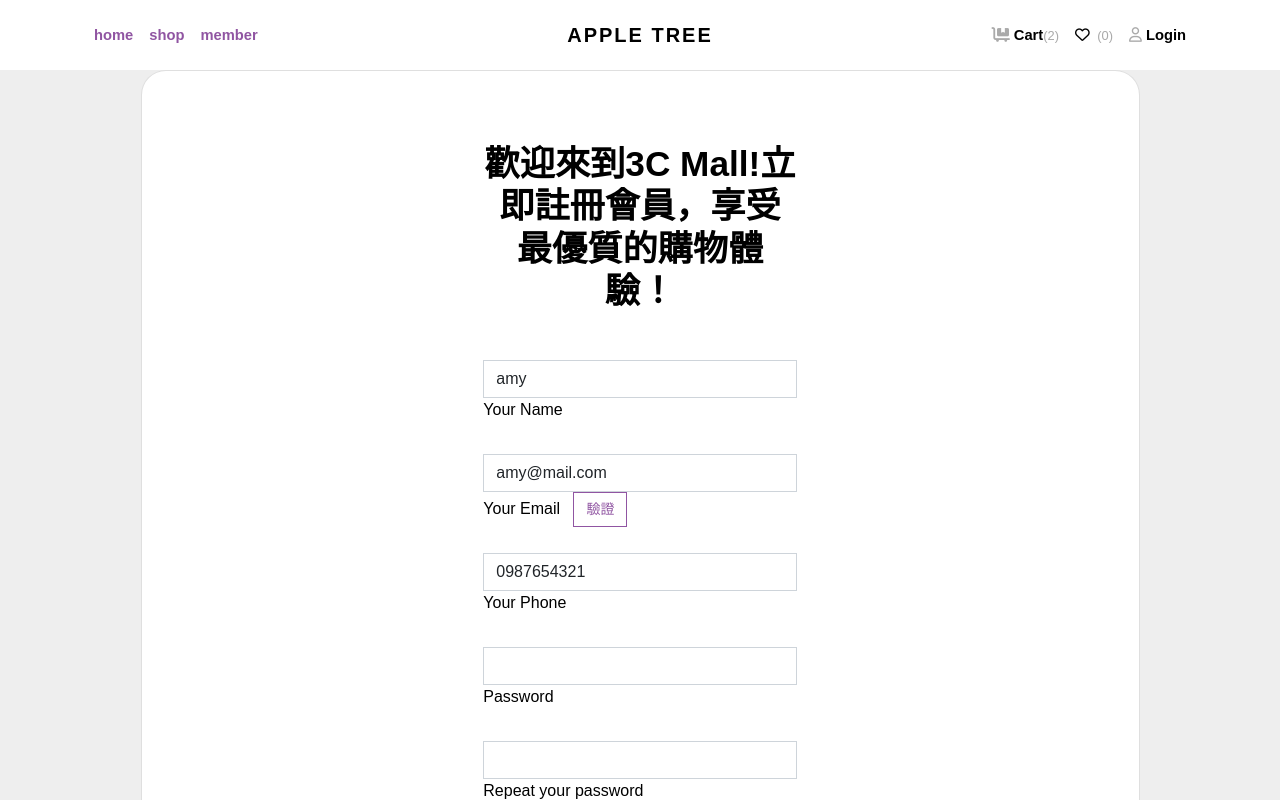
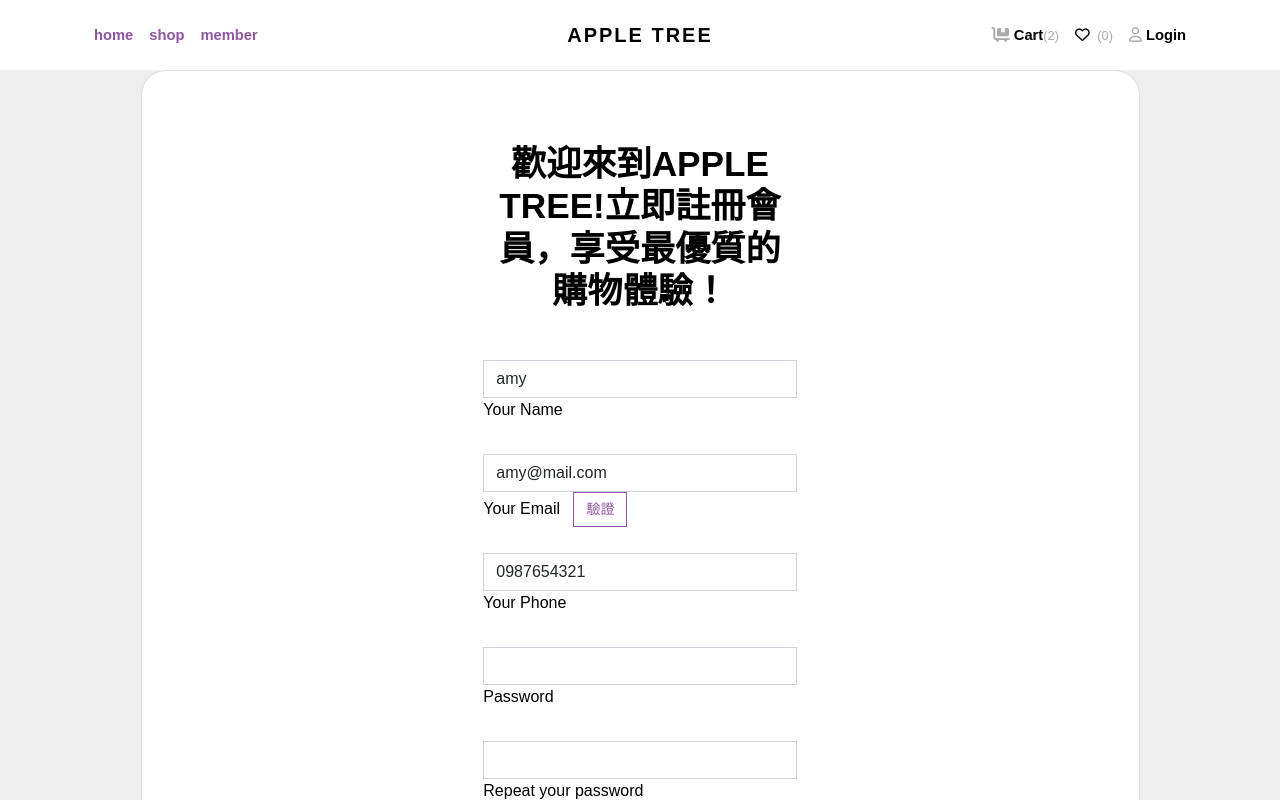
Before and after one commit to wei-zhi1001/JAVA-EEIT-MALL-VUE, a Vue app: page /register in a window 1280 px wide. Shown: the top 800 px of the page. Built offline with nearby package versions, Linux system fonts and the light colour scheme; no server answers.

Commit message:
4/9 line登入，請配合後端使用

```diff
--- a/index.html
+++ b/index.html
@@ -4,7 +4,7 @@
     <meta charset="UTF-8" />
     <link rel="icon" href="/apple-tree.png" />
     <meta name="viewport" content="width=device-width, initial-scale=1.0" />
-    <title>3C Mall</title>
+    <title>APPLE TREE</title>
     <link
       href="https://cdn.jsdelivr.net/npm/bootstrap@5.3.3/dist/css/bootstrap.min.css"
       rel="stylesheet"
--- a/src/views/LoginPage.vue
+++ b/src/views/LoginPage.vue
@@ -52,6 +52,9 @@
             >
               <i class="fab fa-google"></i>
             </button>
+            <button type="button" class="btn btn-link btn-floating mx-1" @click.prevent="gotoLineLoginPage">
+              <i class="fab fa-line"></i>
+            </button>
           </div>
         </form>
       </div>
@@ -94,6 +97,9 @@ export default {
     gotoGoogleLoginPage() {
       window.location.href = "http://localhost:8080/mall/google-login";
     },
+    gotoLineLoginPage() {
+      window.location.href = "http://localhost:8080/mall/line-login";
+    },
   },
 };
 </script>
--- a/src/views/RegisterPage.vue
+++ b/src/views/RegisterPage.vue
@@ -8,7 +8,7 @@
               <div class="row justify-content-center">
                 <div class="col-md-10 col-lg-6 col-xl-5 order-2 order-lg-1">
                   <p class="text-center h1 fw-bold mb-5 mx-1 mx-md-4 mt-4">
-                    歡迎來到3C Mall!立即註冊會員，享受最優質的購物體驗！
+                    歡迎來到APPLE TREE!立即註冊會員，享受最優質的購物體驗！
                   </p>
 
                   <form class="mx-1 mx-md-4">
@@ -174,7 +174,7 @@ export default {
   },
   methods: {
     register() {
-      if (this.verificationCode2 != this.verificationCode) {
+      if (verificationCode2==""||this.verificationCode2 != this.verificationCode) {
         this.message = "驗證碼錯誤";
       } else if (this.password != this.password2) {
         this.message = "兩次輸入的密碼不相符";
@@ -224,7 +224,7 @@ export default {
         fd.append("verificationCode", this.verificationCode);
 
         axios
-          .post(`${this.API_URL}/user/mail/verify`, fd)
+          .get(`${this.API_URL}/user/mail/verify`, fd)
           .then((rs) => {
             this.message2 = "  驗證碼已發送至您的信箱！";
             this.showVerificationCode = true;
```
